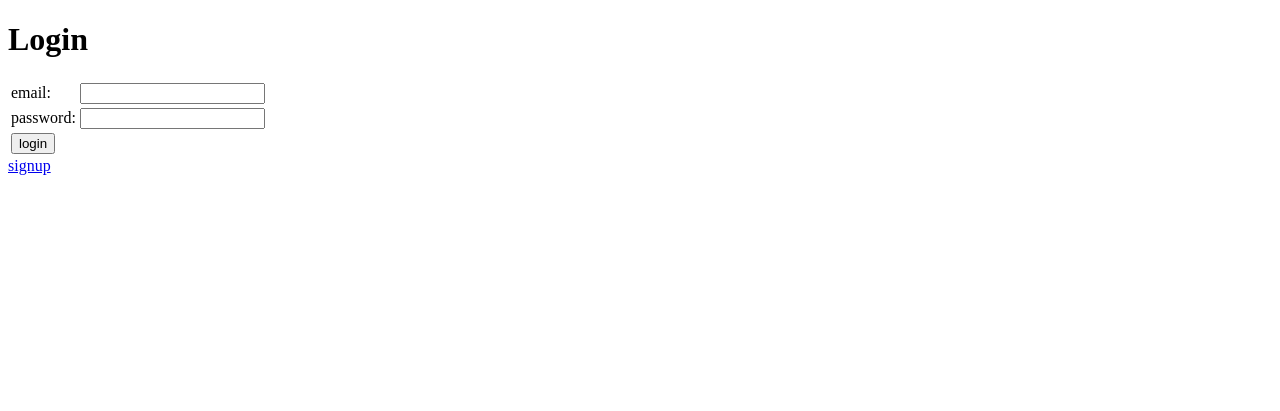
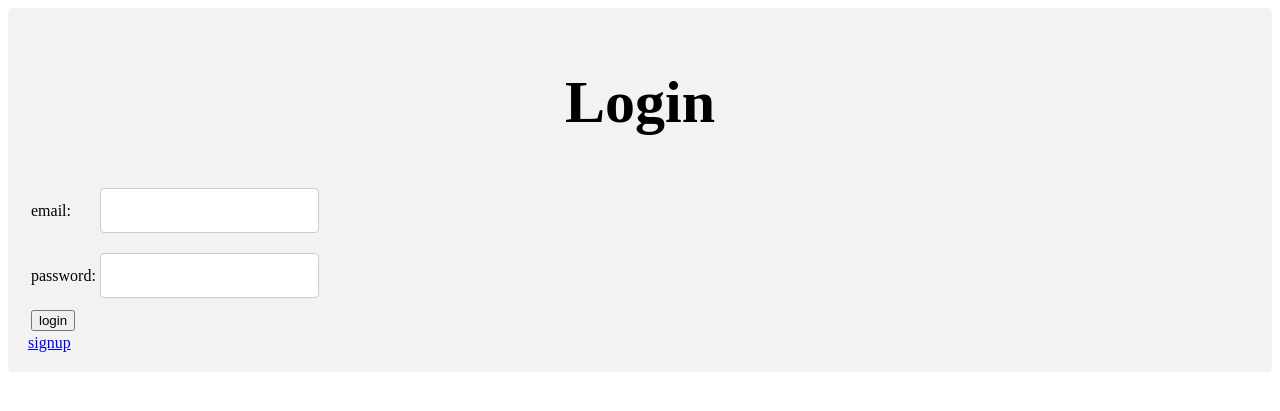
Before and after one commit to SOJ281/COMP2913, a Flask app: page / in a window 1280 px wide. Shown: the top 411 px of the page. Run offline with Flask 2, Linux system fonts and the light colour scheme.

Commit message:
style.css

```diff
--- a/app/static/style.css
+++ b/app/static/style.css
@@ -1 +1,51 @@
-/*--- file for styling ---*/
+    body{
+        background-color: rgb(255, 255, 255);
+    }
+    h1{color:black;text-align: center;font-style:normal;font-size: 60px;}
+    h2{color:gray;text-align: center;font-family:'Courier New', Courier, monospace;}
+    div.img{
+        margin: 5px;
+        border: 1px solid #ccc;
+        width: 800px;
+    }
+    div.img:hover {
+        border: 1px solid #777;
+    }
+    div.img img {
+        width: 100%;
+        height: auto;
+    }
+    div.desc {
+        padding: 15px;
+        text-align: center;
+    }
+
+    input[type=text], select {
+        width: 100%;
+        padding: 14px 20px;
+        margin: 8px 0;
+        display: inline-block;
+        border: 1px solid #ccc;
+        border-radius: 4px;
+        box-sizing: border-box;
+    }
+    input[type=submit] {
+        width: 100%;
+        background-color: #4CAF50;
+        color: white;
+        padding: 14px 20px;
+        margin: 8px 0;
+        border: none;
+        border-radius: 4px;
+        cursor: pointer;
+    }
+
+    input[type=submit]:hover {
+        background-color: #45a049;
+    }
+
+    div {
+        border-radius: 5px;
+        background-color: #f2f2f2;
+        padding: 20px;
+        }
```
